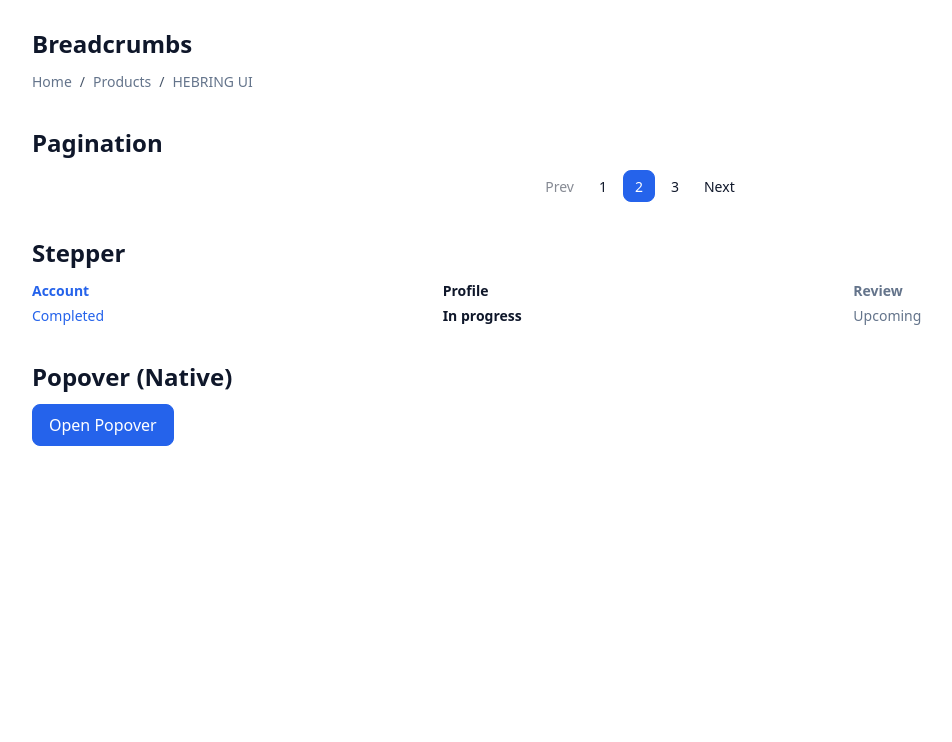
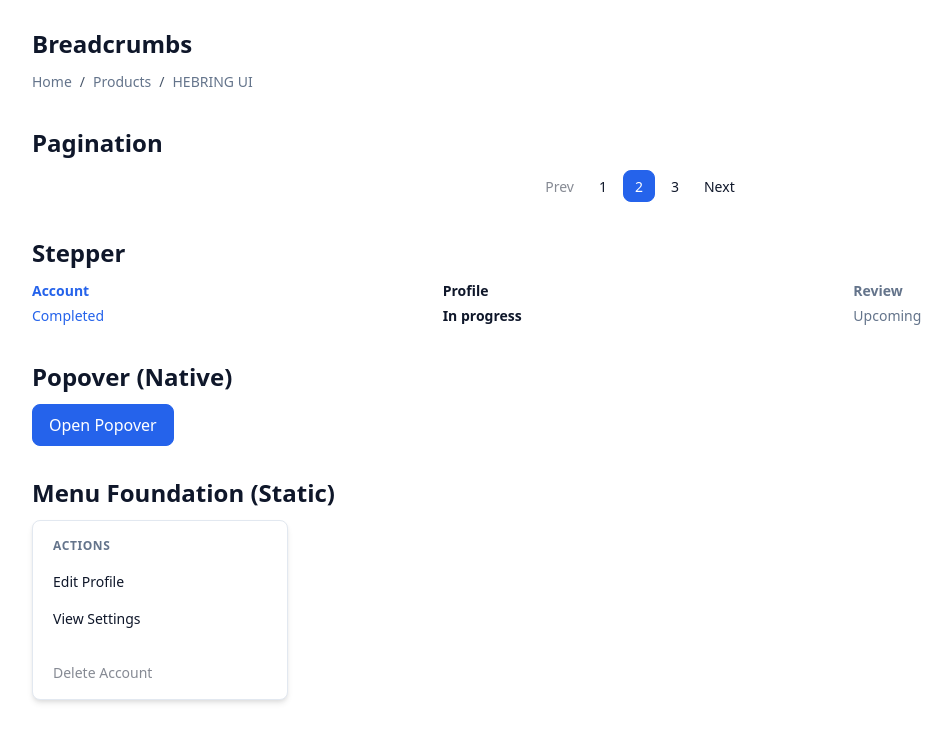
Before and after one commit to bangjeje-dev/hebring, a website: page examples/playground/index.html in a window 1280 px wide. Shown: the part 2559-3301 px from the top of the page, without its empty margins (0-952 px from the left). Before the commit the page ends 3069 px from the top, so only its background shows below. Drawn offline with Linux system fonts and the light colour scheme.

Commit message:
feat(ui): add menu foundation

```diff
--- /dev/null
+++ b/ecosystem/ui/menu.css
@@ -0,0 +1,62 @@
+.hb-menu {
+  display: flex;
+  flex-direction: column;
+  min-width: 12rem;
+  padding: 0.5rem;
+  background-color: var(--hb-color-surface);
+  border: 1px solid var(--hb-color-border);
+  border-radius: var(--hb-radius-md, 0.375rem);
+  box-shadow: 0 4px 6px -1px rgba(0, 0, 0, 0.1), 0 2px 4px -1px rgba(0, 0, 0, 0.06);
+  color: var(--hb-color-text);
+  overflow: hidden;
+}
+
+.hb-menu__item {
+  display: flex;
+  align-items: center;
+  width: 100%;
+  padding: 0.5rem 0.75rem;
+  border-radius: var(--hb-radius-sm, 0.25rem);
+  font-family: inherit;
+  font-size: 0.875rem;
+  color: var(--hb-color-text);
+  background-color: transparent;
+  border: none;
+  cursor: pointer;
+  text-align: left;
+  text-decoration: none;
+  transition: background-color 0.15s ease, color 0.15s ease;
+}
+
+.hb-menu__item:hover {
+  background-color: var(--hb-color-surface-muted);
+}
+
+.hb-menu__item:focus-visible {
+  outline: 2px solid var(--hb-color-focus);
+  outline-offset: -2px;
+  background-color: var(--hb-color-surface-muted);
+}
+
+.hb-menu__item:disabled,
+.hb-menu__item[aria-disabled="true"] {
+  opacity: 0.5;
+  cursor: not-allowed;
+  pointer-events: none;
+}
+
+.hb-menu__separator {
+  height: 1px;
+  background-color: var(--hb-color-border-subtle);
+  border: none;
+  margin: 0.5rem -0.5rem;
+}
+
+.hb-menu__label {
+  padding: 0.5rem 0.75rem;
+  font-size: 0.75rem;
+  font-weight: 600;
+  text-transform: uppercase;
+  color: var(--hb-color-text-subtle);
+  letter-spacing: 0.05em;
+}
--- a/examples/playground/index.html
+++ b/examples/playground/index.html
@@ -14,6 +14,7 @@
   <link rel="stylesheet" href="../../ecosystem/ui/pagination.css">
   <link rel="stylesheet" href="../../ecosystem/ui/stepper.css">
   <link rel="stylesheet" href="../../ecosystem/ui/popover.css">
+  <link rel="stylesheet" href="../../ecosystem/ui/menu.css">
 
   <style>
     /* Playground-specific minimal styles */
@@ -266,6 +267,28 @@
           <p style="margin-bottom: 0; color: var(--hb-color-text-subtle);">Click outside or press Escape to close.</p>
         </div>
       </div>
+
+      <div style="margin-bottom: 2rem;">
+        <h3>Menu Foundation (Static)</h3>
+        <!-- This is purely a visual demonstration of the Menu surface. It is not an interactive dropdown. -->
+        <div class="hb-menu" style="width: 16rem;" role="menu">
+          <div class="hb-menu__label" role="presentation">Actions</div>
+
+          <button class="hb-menu__item" role="menuitem">
+            Edit Profile
+          </button>
+
+          <a class="hb-menu__item" role="menuitem" href="#">
+            View Settings
+          </a>
+
+          <hr class="hb-menu__separator" role="separator" />
+
+          <button class="hb-menu__item" role="menuitem" disabled>
+            Delete Account
+          </button>
+        </div>
+      </div>
     </section>
   </main>
 
```
Also changed, not shown: docs/ui-architecture.md (+31 -2 lines), 1 other file.
